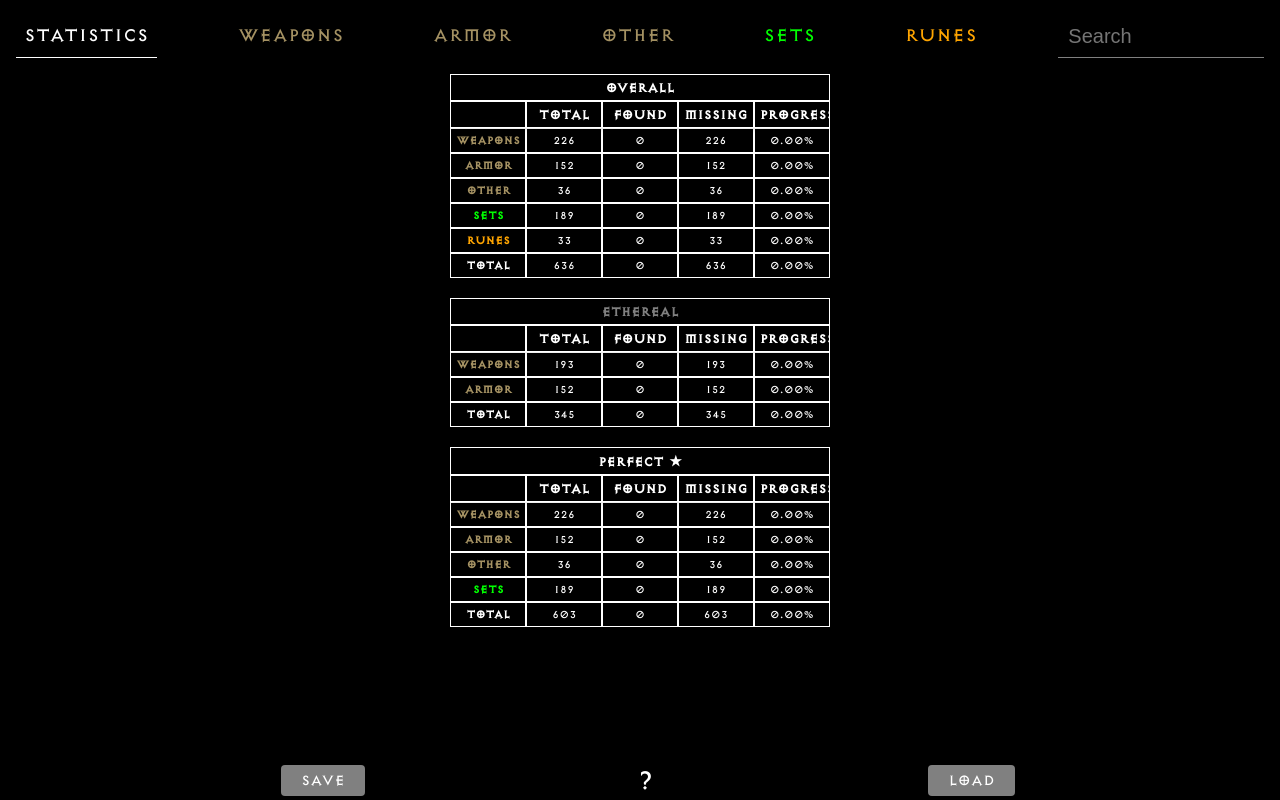
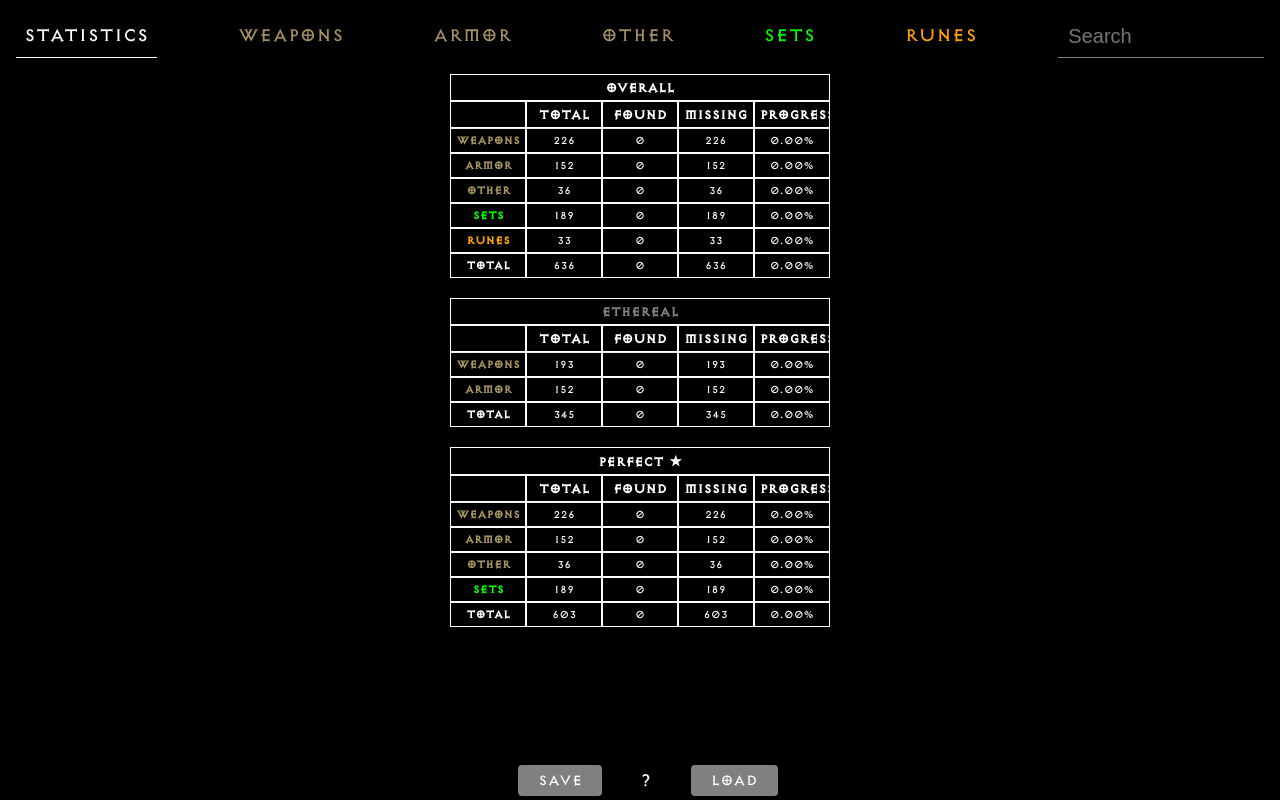
Before and after one commit to WolfieeifloW/btdholygrail, a plain HTML site: page index.html in a window 1280 px wide. Drawn offline with Linux system fonts and the light colour scheme.

Commit message:
Update btdhg.css

```diff
--- a/btdhg.css
+++ b/btdhg.css
@@ -170,8 +170,9 @@ thead {
 .footer {
     display: flex;
     align-items: center;
-    justify-content: space-evenly;
-    /* justify-content: center; */
+    /* justify-content: space-evenly; */
+    justify-content: center;
+    gap: 3%;
     position: fixed;
     width: 100%;
     height: 5%;
@@ -254,7 +255,7 @@ thead {
 
 /* Help Icon */
 #help-icon {
-    font-size: 30px;
+    /* font-size: 30px; */
     cursor: pointer;
 }
 
```
